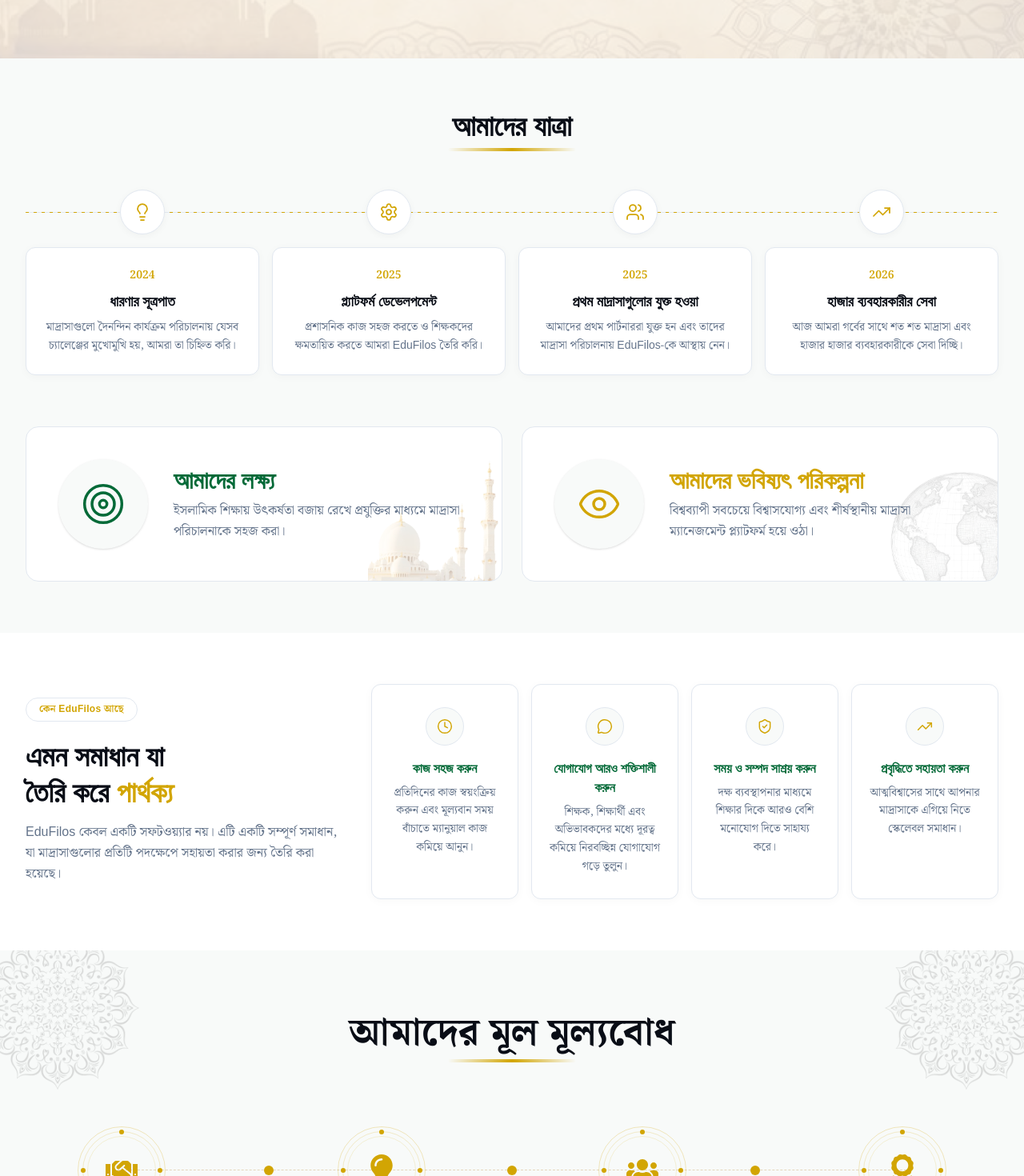
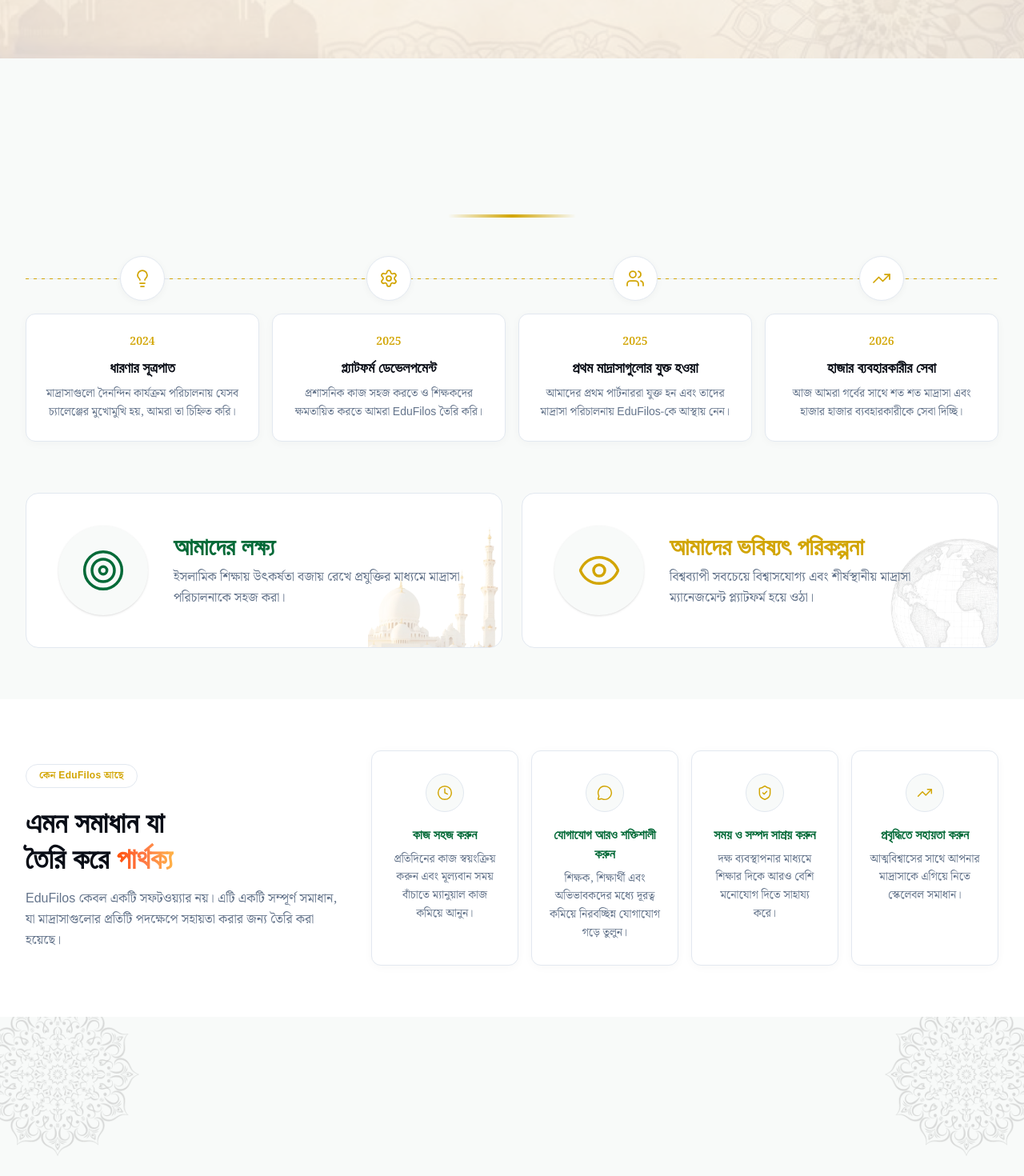
Before and after one commit to almahmud-dev/edufilo, a Next.js app: page /about in a window 1280 px wide. Shown: the part 760-2230 px from the top of the page at 80% size. Built offline with nearby package versions, Linux system fonts and the light colour scheme.

Commit message:
about done

```diff
--- a/src/components/about/CoreValues.jsx
+++ b/src/components/about/CoreValues.jsx
@@ -1,15 +1,16 @@
 "use client";
 
 import Image from "next/image";
-
 import { useLanguage } from "@/context/LanguageContext";
-
-import { coreValuesData } from "@/helper/about/coreValuesData";
+import {
+  coreValuesData,
+  coreValuesSection,
+} from "@/helper/about/coreValuesData";
 import Container from "../ui/Container";
+import SectionHeader from "../common/SectionHeader";
 
 export default function CoreValues() {
   const { lang } = useLanguage();
-
   const data = coreValuesData[lang];
 
   return (
@@ -38,9 +39,11 @@ export default function CoreValues() {
         {/* Heading */}
 
         <div className="text-center">
-          <h2 className="text-3xl md:text-5xl font-bold text-foreground">
-            {data.title}
-          </h2>
+          <SectionHeader
+            label={coreValuesSection.label[lang === "BN" ? "bn" : "en"]}
+            text={coreValuesSection.title[lang === "BN" ? "bn" : "en"]}
+            colorWord={coreValuesSection.highlight[lang === "BN" ? "bn" : "en"]}
+          />
           <div className="w-40 h-1 bg-linear-to-r from-transparent via-gold to-transparent rounded-full mt-2 mx-auto" />
         </div>
 
--- a/src/components/about/OurJourney.jsx
+++ b/src/components/about/OurJourney.jsx
@@ -4,7 +4,12 @@ import Image from "next/image";
 import { Target, Eye } from "lucide-react";
 import { useLanguage } from "@/context/LanguageContext";
 import Container from "../ui/Container";
-import { content, journeySteps } from "@/helper/about/OurJourney";
+import {
+  content,
+  journeySection,
+  journeySteps,
+} from "@/helper/about/OurJourney";
+import SectionHeader from "../common/SectionHeader";
 
 export default function OurJourney() {
   const { lang } = useLanguage();
@@ -13,9 +18,11 @@ export default function OurJourney() {
     <section className="bg-background py-16">
       <Container>
         <div className="text-center mb-12">
-          <h2 className="font-serif text-3xl sm:text-4xl font-bold text-foreground">
-            {content.heading[lang]}
-          </h2>
+          <SectionHeader
+            label={journeySection.label[lang === "BN" ? "bn" : "en"]}
+            text={journeySection.title[lang === "BN" ? "bn" : "en"]}
+            colorWord={journeySection.highlight[lang === "BN" ? "bn" : "en"]}
+          />
           <div className="w-40 h-1 bg-linear-to-r from-transparent via-gold to-transparent rounded-full mt-2 mx-auto" />
         </div>
 
--- a/src/components/about/WhyEduFilosExists.jsx
+++ b/src/components/about/WhyEduFilosExists.jsx
@@ -21,7 +21,7 @@ export default function WhyEduFilosExists() {
               {content.headingPart1[lang]}
               <br />
               {content.headingPart2[lang]}{" "}
-              <span className="text-gold">
+              <span className="bg-gradient-to-r from-[#FF5101] via-[#ff7a45] to-[#ffb347] bg-clip-text text-transparent">
                 {content.headingHighlight[lang]}
               </span>
             </h2>
--- a/src/components/modules/CtaBanner.jsx
+++ b/src/components/modules/CtaBanner.jsx
@@ -85,7 +85,7 @@ export default function CtaBanner() {
               </Link>
 
               <Link
-                href="/feature"
+                href="/studentManagement"
                 className={`border border-white transition-all font-semibold px-6 py-5 rounded-xl flex items-center gap-3 cursor-pointer
                   ${
                     isDark
--- a/src/helper/about/OurJourney.js
+++ b/src/helper/about/OurJourney.js
@@ -1,6 +1,19 @@
 import { Lightbulb, Settings, Users, TrendingUp } from "lucide-react";
+export const journeySection = {
+  label: {
+    en: "Story",
+    bn: "যাত্রা",
+  },
+  title: {
+    en: "Our Journey",
+    bn: "আমাদের যাত্রা",
+  },
+  highlight: {
+    en: "Journey",
+    bn: "যাত্রা",
+  },
+};
 export const content = {
-  heading: { BN: "আমাদের যাত্রা", EN: "Our Journey" },
   mission: {
     title: { BN: "আমাদের লক্ষ্য", EN: "Our Mission" },
     description: {
--- a/src/helper/about/coreValuesData.js
+++ b/src/helper/about/coreValuesData.js
@@ -8,11 +8,23 @@ import {
   FaChalkboardTeacher,
   FaShieldAlt,
 } from "react-icons/fa";
+export const coreValuesSection = {
+  label: {
+    en: "Principles",
+    bn: "মূলনীতি",
+  },
+  title: {
+    en: "Our Core Values",
+    bn: "আমাদের মূল মূল্যবোধ",
+  },
+  highlight: {
+    en: "Core Values",
+    bn: "মূল মূল্যবোধ",
+  },
+};
 
 export const coreValuesData = {
   BN: {
-    title: "আমাদের মূল মূল্যবোধ",
-
     values: [
       {
         icon: FaHandshake,
@@ -67,8 +79,6 @@ export const coreValuesData = {
   },
 
   EN: {
-    title: "Our Core Values",
-
     values: [
       {
         icon: FaHandshake,
```
